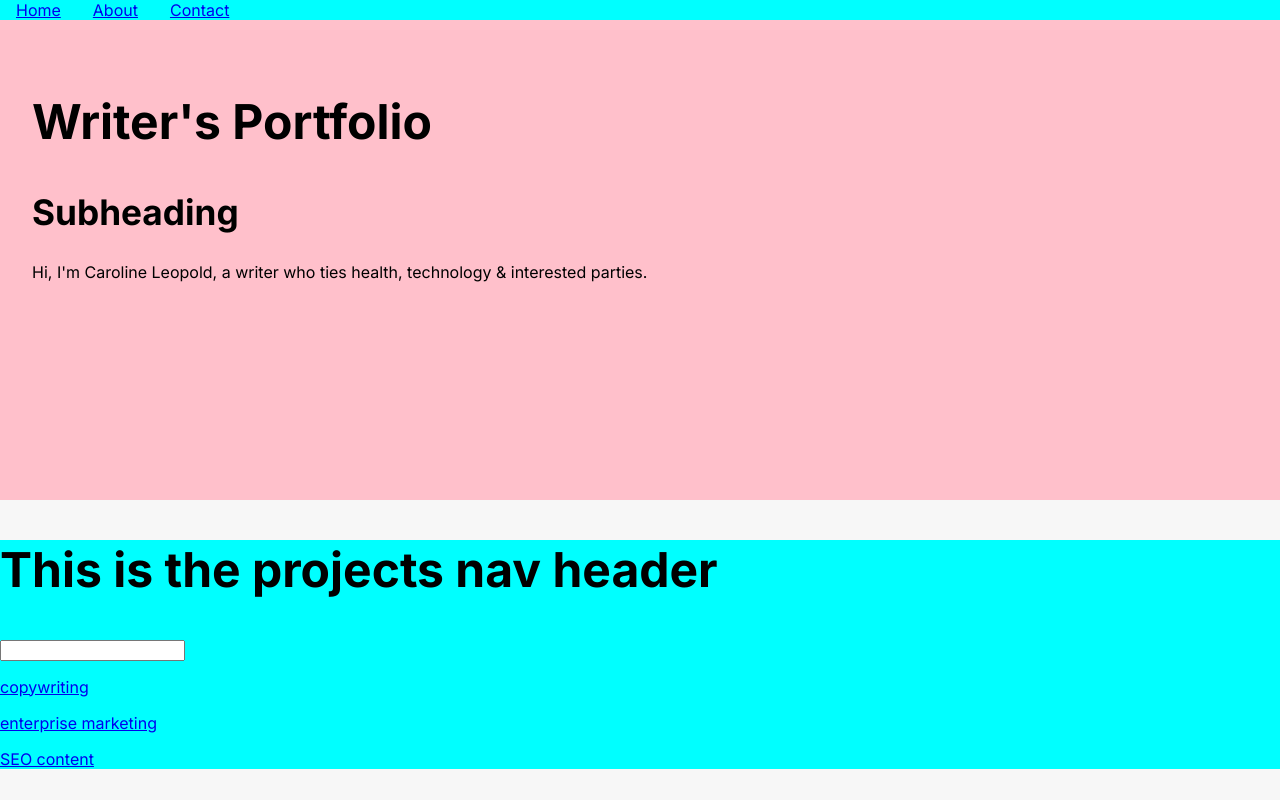
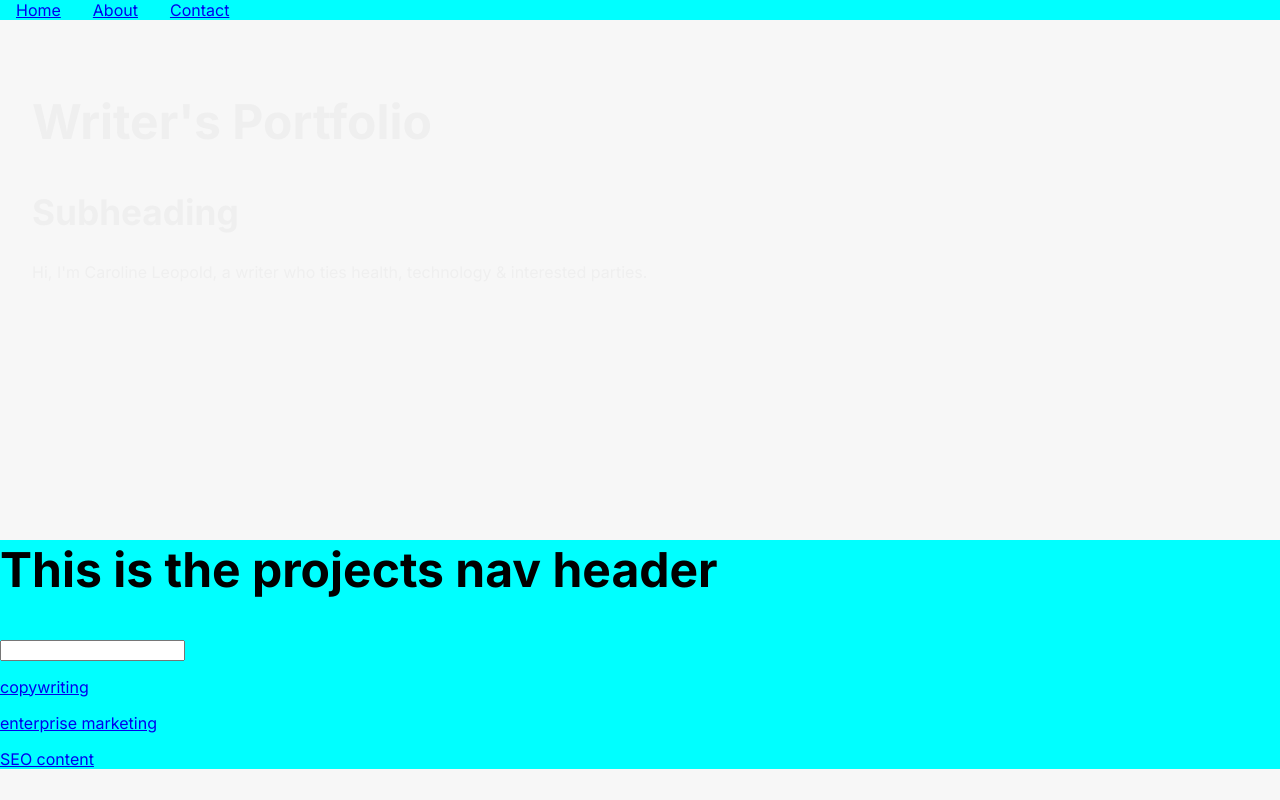
Before and after one commit to cml815/about-a, a React (Create React App) app: page / in a window 1280 px wide. Shown: the top 800 px of the page. Built offline with nearby package versions, Linux system fonts and the light colour scheme.

Commit message:
add temp bg image

```diff
--- a/src/App.css
+++ b/src/App.css
@@ -5,7 +5,6 @@
 
 .container {
   padding: .5rem;
-  background-color: pink;
 }
 @media (min-width: 640px) {
   .container {
@@ -15,6 +14,9 @@
 
 .hero {
   height: 60vh;
+  /* background-color: #1A1B1C; */
+ background-image: url('./images/waves.svg') contain no-repeat;
+  color: #efefef;
 }
 
 .autoGrid {
```
Also changed, not shown: src/images/waves.svg (added).
